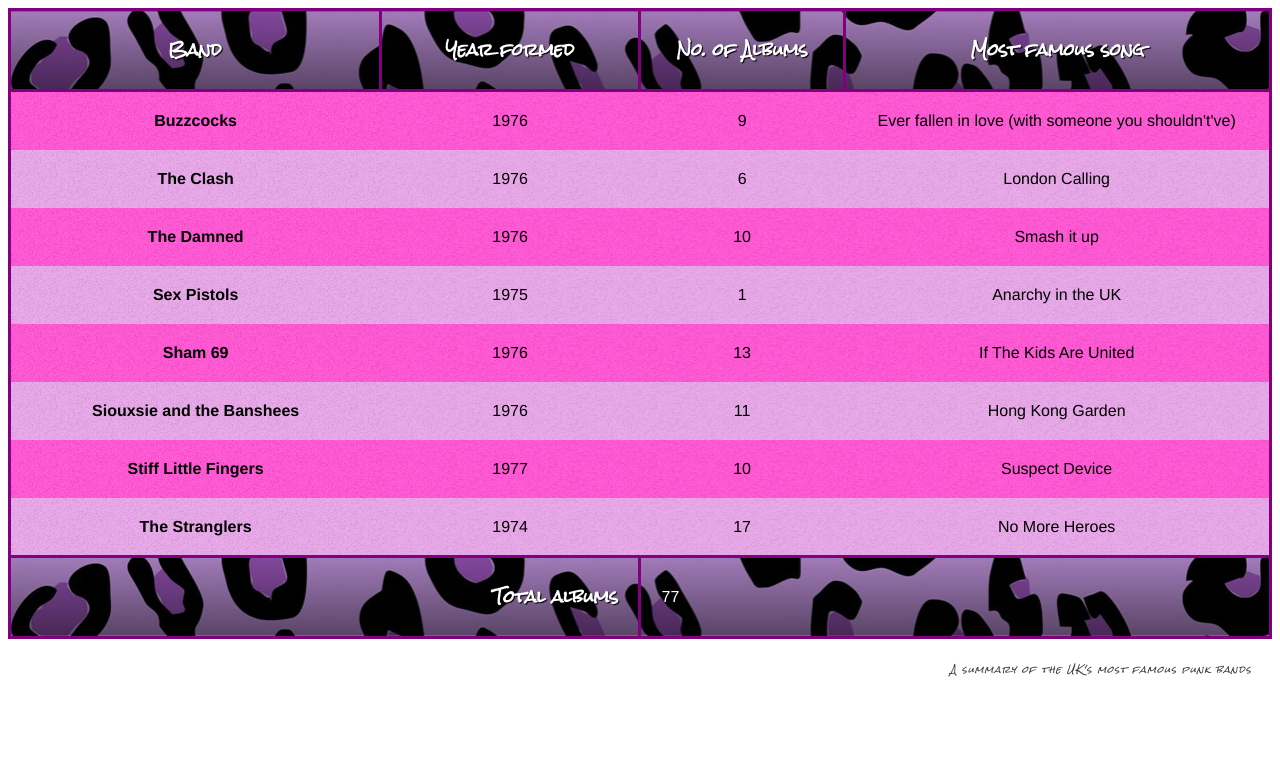
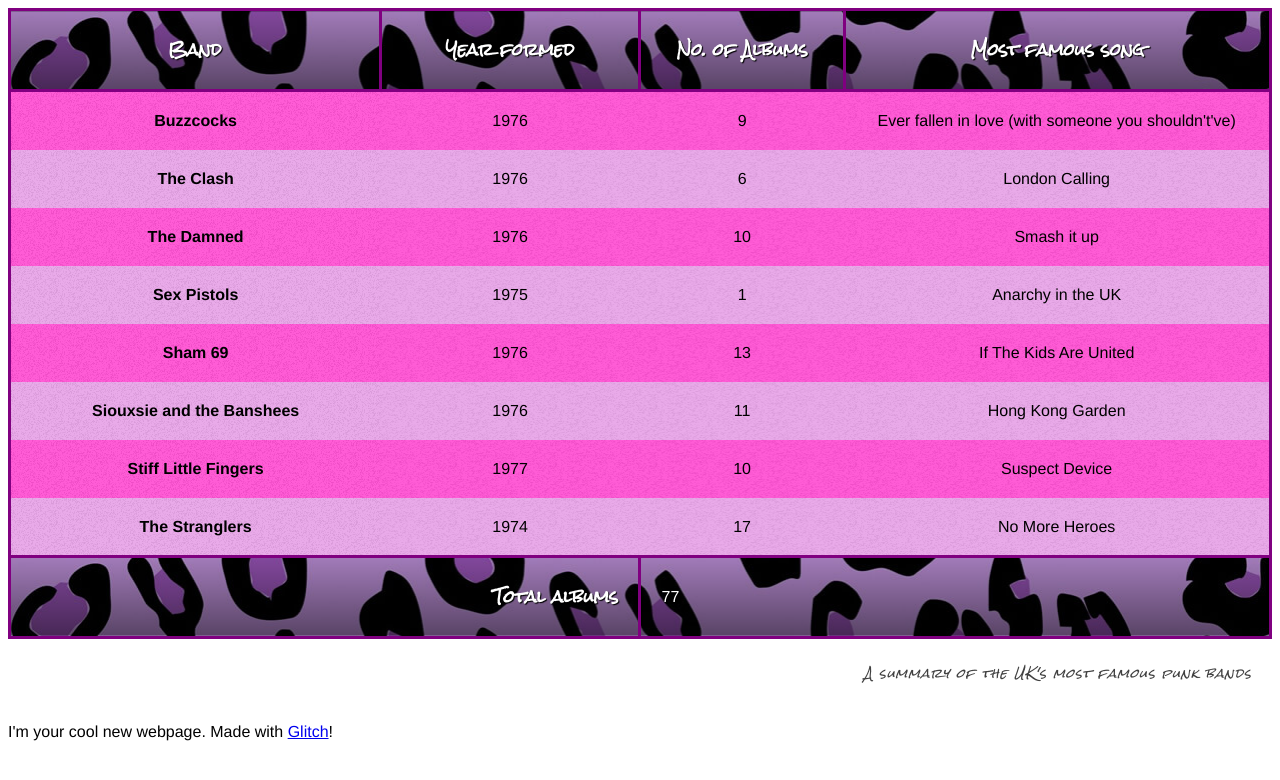
Before and after one commit to RomanYaroslavitskyi/Semantic-html-challenge-master-Task-2, a plain HTML site: page index.html in a window 1280 px wide. Drawn offline with Linux system fonts and the light colour scheme.

Commit message:
improved the page with Lighthouse

```diff
--- a/index.html
+++ b/index.html
@@ -5,18 +5,20 @@
     <meta charset="utf-8" />
     <meta http-equiv="X-UA-Compatible" content="IE=edge" />
     <meta name="viewport" content="width=device-width, initial-scale=1" />
-
+<meta name="description" content="A summary of the UK's most famous punk bands.">
     <link
       href="https://fonts.googleapis.com/css?family=Rock+Salt"
       rel="stylesheet"
       type="text/css"
     />
+      <!-- import the webpage's stylesheet -->
     <link rel="stylesheet" href="/style.css" />
   </head>
+  <header></header>
   <body>
-
+    <main>
     <table>
-      <caption>
+      <caption >
         A summary of the UK's most famous punk bands
       </caption>
       <thead>
@@ -86,5 +88,15 @@
         </tr>
       </tfoot>
     </table>
+    </main>
+    <footer>
+    <p role="link">
+      I'm your cool new webpage. Made with <a href="https://glitch.com" accesskey="h">Glitch</a>!
+    </p>
+</footer>
+    <!-- include the Glitch button to show what the webpage is about and
+          to make it easier for folks to view source and remix -->
+    <div class="glitchButton" style="position:fixed;top:20px;right:20px;"></div>
+    <script src="https://button.glitch.me/button.js"></script>
   </body>
 </html>
--- a/style.css
+++ b/style.css
@@ -11,7 +11,7 @@ table {
 
 caption {
   font-family: "Rock Salt", cursive;
-  font-size: 9px;
+  font-size: 12px;
   padding: 20px;
   font-style: italic;
   caption-side: bottom;
```
